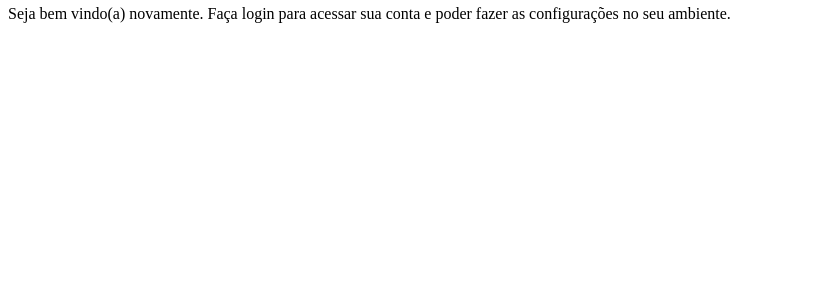
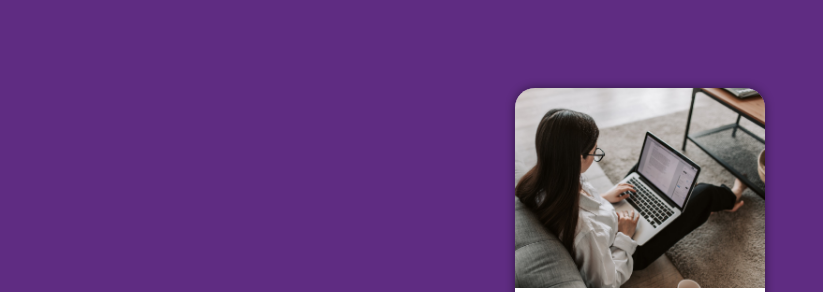
Before and after one commit to Luiz-Louberty/projeto-login, a plain HTML site: page index.html in a window 1280 px wide. Shown: the part 62-354 px from the top of the page, without its empty margins (0-823 px from the left). Drawn offline with Linux system fonts and the light colour scheme.

Commit message:
atualizacao estilo

```diff
--- a/estilos/style.css
+++ b/estilos/style.css
@@ -5,3 +5,49 @@ Paleta de cores
 Verde: 49a09d
 Lilás: #5f2c82
 */
+
+*{
+    font-family: system-ui, -apple-system, BlinkMacSystemFont, 'Segoe UI', Roboto, Oxygen, Ubuntu, Cantarell, 'Open Sans', 'Helvetica Neue', sans-serif;
+    padding: 0px;
+    margin: 0px;
+    box-sizing: border-box;
+}
+
+body, html {
+    background-color: #5f2c82;
+    height: 100vh;
+    width: 100vw;
+}
+
+main {
+    position: relative;
+    height: 100vh;
+    width: 100vw;
+}
+
+section#login {
+    position: absolute;
+    top: 50%;
+    left: 50%;
+    transform: translate(-50%, -50%);
+    overflow: hidden;
+    box-shadow: 0px 0px 10px rgba(0, 0, 0, 0.493);
+
+    background-color: white;
+    height: 500px;
+    width: 250px;
+    border-radius: 20px;
+}
+
+section#login > div#imagem {
+    display: block;
+    background: #5f2c82 url(../imagens/bc-login.jpg) no-repeat;
+    background-size: cover;
+    background-position: top right;
+    height: 200px;
+}
+
+section#login > div#formulario {
+    display: block;
+    padding: 10px;
+}
--- a/index.html
+++ b/index.html
@@ -11,11 +11,11 @@
     <main>
         <section id="login">
             <div id="imagem">
-
+                <!-- Aquiv vai a imagem nas CSS -->
             </div>
             <div id="formulario">
                 <h1>Login:</h1>
-                <p>Seja bem vindo(a) novamente. Faça login para acessar sua conta e poder fazer as configurações no seu ambiente.</p>
+                <p>Seja bem-vindo(a) novamente. Faça login para acessar sua conta e poder fazer as configurações no seu ambiente.</p>
                 <form action="login.php" method="post">
 
                 </form>
```
